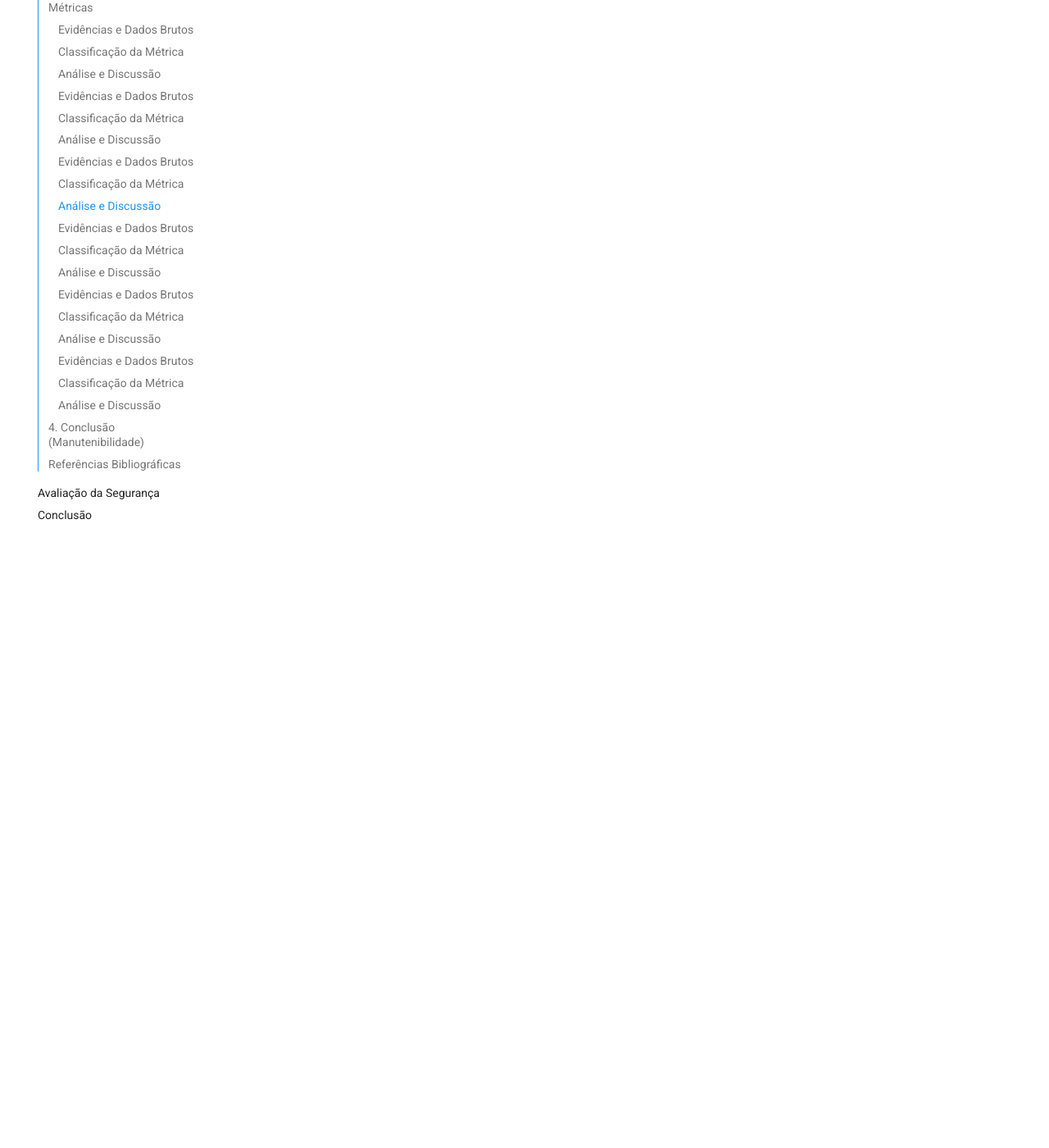
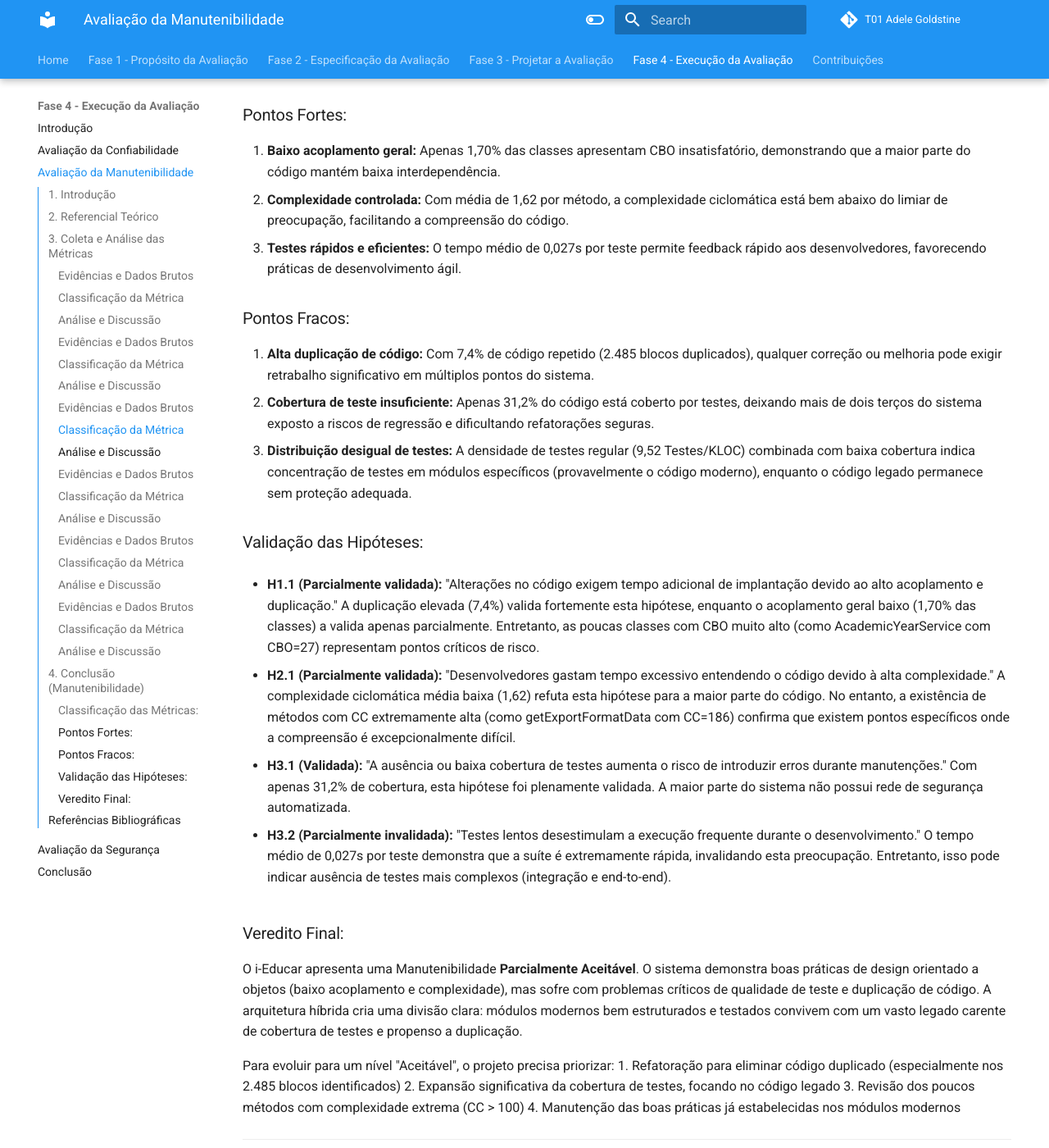
Before and after one commit to FCTE-Qualidade-de-Software-1/2025-2_T01_ADELE-GOLDSTINE, an MkDocs documentation site: the page built from docs/fase_4/avaliacao-manutenibilidade.md, in a window 1280 px wide and 1400 px high, scrolled down 3571 px. Shown: the whole window at 82% size. Built offline with MkDocs 1.6.1 and Material for MkDocs 9.7.7, drawn with Linux system fonts in a browser that asks for light colours; comment, search, counter and statistics services are not loaded; some of the changed text lies outside the part shown.

Commit message:
Atualiza a seção de avaliação da manutenibilidade com explicações detalhadas sobre métricas de teste e resultados da análise.

```diff
--- a/docs/fase_4/avaliacao-manutenibilidade.md
+++ b/docs/fase_4/avaliacao-manutenibilidade.md
@@ -22,9 +22,9 @@ Tendo isso em vista, a investigação foi guiada por três questões fundamentai
 
 * **Complexidade Ciclomática (CC):** A complexidade ciclomática segundo McCabe [4] é uma medida de complexidade baseada na teoria dos grafos. Ela serve para medir e controlar o número de caminhos em um programa e permite identificar módulos de software que serão difíceis de testar e manter. A medição da complexidade ciclomática de um código é importante, pois códigos com alta complexidade tendem a ter um número excessivo de caminhos de controle, tornando-o extremamente difícil de testá-lo e mantê-lo.
 
-* **Cobertura de Teste e Densidade:** Explique o que é cobertura de linha e por que ela, sozinha, não é suficiente (daí a necessidade da "Densidade de Testes").
+* **Cobertura de Teste e Densidade:** A cobertura de teste de linha (Line Coverage) é uma métrica quantitativa que indica o percentual de linhas de código executadas durante a execução de uma suíte de testes. Embora seja uma medida valiosa para identificar código não testado, ela, por si só, não é suficiente para garantir a qualidade dos testes [5]. Uma alta cobertura pode mascarar a existência de testes superficiais que executam o código mas não verificam adequadamente seu comportamento. Por isso, a Densidade de Testes (Testes/KLOC - número de testes por mil linhas de código) é uma métrica complementar importante, pois mede o esforço de teste em relação ao tamanho do código, ajudando a identificar se há um número adequado de casos de teste por unidade de código e fornecendo insights sobre a distribuição dos testes ao longo da base de código [6].
 
-* **Tempo de Execução:** Por que testes lentos impactam o ciclo de desenvolvimento (CI/CD, feedback lento).
+* **Tempo de Execução:** O tempo de execução dos testes é um fator crítico que impacta diretamente a produtividade da equipe de desenvolvimento e a eficiência do ciclo de desenvolvimento contínuo (CI/CD). Testes lentos criam um ciclo de feedback mais longo, desestimulando os desenvolvedores a executá-los com frequência e retardando a detecção de defeitos [7]. Em pipelines de integração contínua, suítes de teste demoradas aumentam o tempo de entrega, causam filas de builds e atrasam o deploy de correções críticas. A indústria recomenda que testes unitários sejam executados em menos de 1 segundo cada, permitindo ciclos rápidos de desenvolvimento e feedback imediato [8].
 
 ---
 
@@ -244,11 +244,50 @@ Aqui são apresentados os dados brutos, a classificação e a análise individua
 
 ## 4. Conclusão (Manutenibilidade)
 
-[PREENCHER: Faça uma conclusão *específica* para a Manutenibilidade.
-* Com base nos resultados das 6 métricas, o objetivo de Manutenibilidade foi atingido?
-* Use os "Critérios para Julgamento" da Fase 2 (Aceitável, Parcialmente aceitável, Inaceitável) para dar um veredito sobre esta característica.
-* Quais foram os principais pontos fortes e fracos encontrados? (Ex: "A cobertura de teste é boa, mas a complexidade e o acoplamento são 'Insatisfatórios', indicando um código difícil de manter.")
-* (Opcional) Quais hipóteses (H1.1, H2.1, H3.1, H3.2) foram validadas ou invalidadas pela coleta?]
+Com base nos resultados das seis métricas coletadas, a avaliação da Manutenibilidade do i-Educar apresenta um cenário **parcialmente aceitável**, refletindo a natureza híbrida do sistema que combina código legado com implementações modernas.
+
+### Classificação das Métricas:
+
+| Métrica | Resultado | Classificação |
+|---------|-----------|---------------|
+| M1.1: Coupling Between Objects (CBO) | Média 18 / 1,70% classes insatisfatórias | **Bom** |
+| M1.2: Código Repetido | 7,4% | **Insatisfatório** |
+| M2.1: Complexidade Ciclomática (CC) | Média 1,62 / 0,67% métodos insatisfatórios | **Bom** |
+| M3.1: Cobertura de Teste | 31,2% | **Insatisfatório** |
+| M3.2: Densidade de Testes | 9,52 Testes/KLOC | **Regular** |
+| M3.3: Tempo de Execução dos Testes | 0,027s por teste | **Bom** |
+
+### Pontos Fortes:
+
+1. **Baixo acoplamento geral:** Apenas 1,70% das classes apresentam CBO insatisfatório, demonstrando que a maior parte do código mantém baixa interdependência.
+2. **Complexidade controlada:** Com média de 1,62 por método, a complexidade ciclomática está bem abaixo do limiar de preocupação, facilitando a compreensão do código.
+3. **Testes rápidos e eficientes:** O tempo médio de 0,027s por teste permite feedback rápido aos desenvolvedores, favorecendo práticas de desenvolvimento ágil.
+
+### Pontos Fracos:
+
+1. **Alta duplicação de código:** Com 7,4% de código repetido (2.485 blocos duplicados), qualquer correção ou melhoria pode exigir retrabalho significativo em múltiplos pontos do sistema.
+2. **Cobertura de teste insuficiente:** Apenas 31,2% do código está coberto por testes, deixando mais de dois terços do sistema exposto a riscos de regressão e dificultando refatorações seguras.
+3. **Distribuição desigual de testes:** A densidade de testes regular (9,52 Testes/KLOC) combinada com baixa cobertura indica concentração de testes em módulos específicos (provavelmente o código moderno), enquanto o código legado permanece sem proteção adequada.
+
+### Validação das Hipóteses:
+
+- **H1.1 (Parcialmente validada):** "Alterações no código exigem tempo adicional de implantação devido ao alto acoplamento e duplicação." A duplicação elevada (7,4%) valida fortemente esta hipótese, enquanto o acoplamento geral baixo (1,70% das classes) a valida apenas parcialmente. Entretanto, as poucas classes com CBO muito alto (como AcademicYearService com CBO=27) representam pontos críticos de risco.
+
+- **H2.1 (Parcialmente validada):** "Desenvolvedores gastam tempo excessivo entendendo o código devido à alta complexidade." A complexidade ciclomática média baixa (1,62) refuta esta hipótese para a maior parte do código. No entanto, a existência de métodos com CC extremamente alta (como getExportFormatData com CC=186) confirma que existem pontos específicos onde a compreensão é excepcionalmente difícil.
+
+- **H3.1 (Validada):** "A ausência ou baixa cobertura de testes aumenta o risco de introduzir erros durante manutenções." Com apenas 31,2% de cobertura, esta hipótese foi plenamente validada. A maior parte do sistema não possui rede de segurança automatizada.
+
+- **H3.2 (Parcialmente invalidada):** "Testes lentos desestimulam a execução frequente durante o desenvolvimento." O tempo médio de 0,027s por teste demonstra que a suíte é extremamente rápida, invalidando esta preocupação. Entretanto, isso pode indicar ausência de testes mais complexos (integração e end-to-end).
+
+### Veredito Final:
+
+O i-Educar apresenta uma Manutenibilidade **Parcialmente Aceitável**. O sistema demonstra boas práticas de design orientado a objetos (baixo acoplamento e complexidade), mas sofre com problemas críticos de qualidade de teste e duplicação de código. A arquitetura híbrida cria uma divisão clara: módulos modernos bem estruturados e testados convivem com um vasto legado carente de cobertura de testes e propenso a duplicação.
+
+Para evoluir para um nível "Aceitável", o projeto precisa priorizar:
+1. Refatoração para eliminar código duplicado (especialmente nos 2.485 blocos identificados)
+2. Expansão significativa da cobertura de testes, focando no código legado
+3. Revisão dos poucos métodos com complexidade extrema (CC > 100)
+4. Manutenção das boas práticas já estabelecidas nos módulos modernos
 
 ---
 
@@ -261,3 +300,11 @@ Aqui são apresentados os dados brutos, a classificação e a análise individua
 > [3] MARTIN, Robert C. Clean Code: A Handbook of Agile Software Craftsmanship. Upper Saddle River, NJ: Prentice Hall, 2008.
 
 > [4] MCCABE, Thomas J. A Complexity Measure. IEEE Transactions on Software Engineering, v. SE-2, n. 4, p. 308-320, dez. 1976.
+
+> [5] BUGBUG. What is Test Coverage in Software Testing? BugBug Blog, 2024. Disponível em: https://bugbug.io/blog/software-testing/test-coverage/. Acesso em: 28 nov. 2025.
+
+> [6] GRAPHITE. Measuring and Calculating Defect Density. Graphite Guides, 2024. Disponível em: https://graphite.com/guides/measuring-and-calculating-defect-density. Acesso em: 28 nov. 2025.
+
+> [7] BECK, Kent. Test Driven Development: By Example. Boston: Addison-Wesley Professional, 2002.
+
+> [8] SHORE, James; WARDEN, Shane. The Art of Agile Development. 2. ed. Sebastopol, CA: O'Reilly Media, 2021.
```
